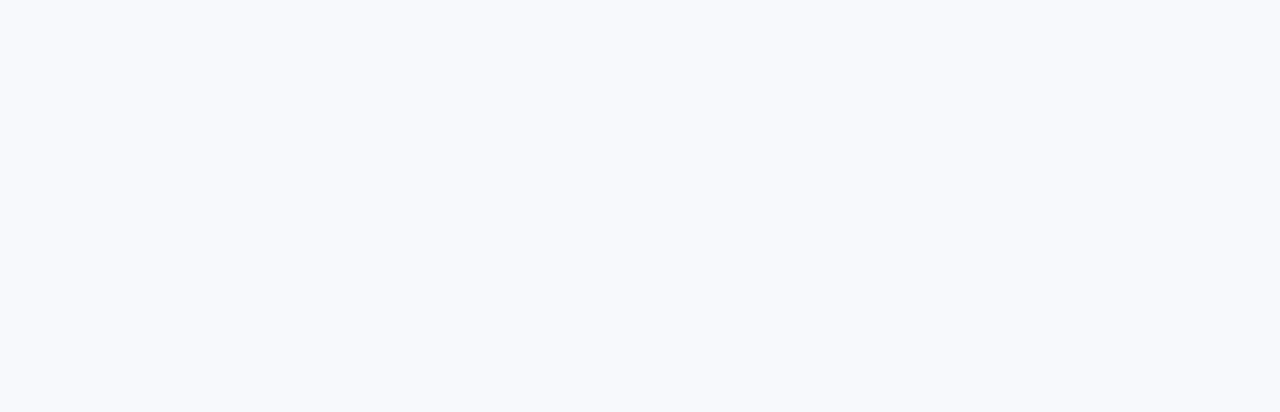
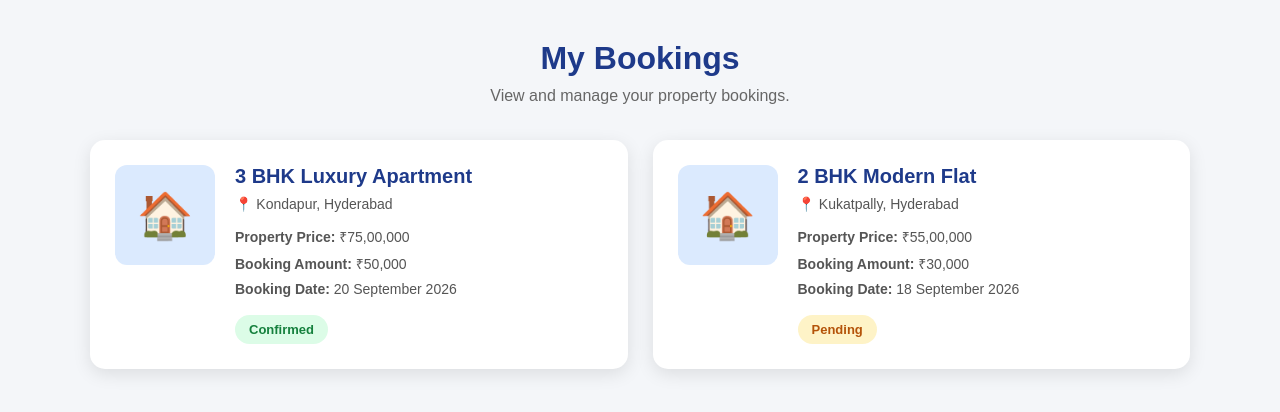
Before and after one commit to Amitxere/real-estate-application, a React app in the folder real-estate-frontend/: page /bookings in a window 1280 px wide. Before the commit this address had no page. Shown: the top 412 px of the page. Built offline with nearby package versions, Linux system fonts and the light colour scheme; the HTML template or start-up script is replaced by a standard one.

Commit message:
Added payment failure page

```diff
--- a/real-estate-frontend/src/App.jsx
+++ b/real-estate-frontend/src/App.jsx
@@ -8,6 +8,8 @@ import PaymentSuccess from "./payments/PaymentSuccess";
 import DocumentsPage from "./payments/DocumentsPage";
 import AnalyticsDashboard from "./analytics/AnalyticsDashboard";
 import PaymentReceipt from "./receipt/PaymentReceipt";
+import BookingsPage from "./bookings/BookingsPage";
+import PaymentFailure from "./payments/PaymentFailure";
 
 
 /* =========================================================
@@ -261,6 +263,19 @@ function App() {
        element={<PaymentReceipt />}
       />
 
+      {/* bookings pagw */}
+      <Route
+       path="/bookings"
+       element={<BookingsPage />}
+     />
+
+    {/* payment failur */}
+       <Route
+         path="/payment-failure"
+         element={<PaymentFailure />}
+       />
+
+
       </Routes>
 
 
--- /dev/null
+++ b/real-estate-frontend/src/bookings/BookingsPage.jsx
@@ -0,0 +1,73 @@
+import React from "react";
+
+const bookings = [
+  {
+    id: 1,
+    property: "3 BHK Luxury Apartment",
+    location: "Kondapur, Hyderabad",
+    price: "₹75,00,000",
+    bookingAmount: "₹50,000",
+    status: "Confirmed",
+    date: "20 September 2026",
+  },
+  {
+    id: 2,
+    property: "2 BHK Modern Flat",
+    location: "Kukatpally, Hyderabad",
+    price: "₹55,00,000",
+    bookingAmount: "₹30,000",
+    status: "Pending",
+    date: "18 September 2026",
+  },
+];
+
+const BookingsPage = () => {
+  return (
+    <div className="bookings-page">
+      <div className="bookings-container">
+        <h1>My Bookings</h1>
+        <p className="bookings-subtitle">
+          View and manage your property bookings.
+        </p>
+
+        <div className="bookings-list">
+          {bookings.map((booking) => (
+            <div className="booking-card" key={booking.id}>
+              <div className="booking-image">🏠</div>
+
+              <div className="booking-info">
+                <h2>{booking.property}</h2>
+                <p>📍 {booking.location}</p>
+
+                <div className="booking-details">
+                  <p>
+                    <strong>Property Price:</strong> {booking.price}
+                  </p>
+
+                  <p>
+                    <strong>Booking Amount:</strong>{" "}
+                    {booking.bookingAmount}
+                  </p>
+
+                  <p>
+                    <strong>Booking Date:</strong> {booking.date}
+                  </p>
+                </div>
+
+                <span
+                  className={`booking-status ${
+                    booking.status.toLowerCase()
+                  }`}
+                >
+                  {booking.status}
+                </span>
+              </div>
+            </div>
+          ))}
+        </div>
+      </div>
+    </div>
+  );
+};
+
+export default BookingsPage;
--- a/real-estate-frontend/src/index.css
+++ b/real-estate-frontend/src/index.css
@@ -1654,3 +1654,186 @@ button {
     max-width: 100%;
   }
 }
+
+
+/* My Bookings Page */
+
+.bookings-page {
+  min-height: 100vh;
+  background: #f4f6f9;
+  padding: 40px 20px;
+}
+
+.bookings-container {
+  max-width: 1100px;
+  margin: auto;
+}
+
+.bookings-container h1 {
+  color: #1e3a8a;
+  text-align: center;
+  margin-bottom: 10px;
+}
+
+.bookings-subtitle {
+  text-align: center;
+  color: #666;
+  margin-bottom: 35px;
+}
+
+.bookings-list {
+  display: grid;
+  grid-template-columns: repeat(2, 1fr);
+  gap: 25px;
+}
+
+.booking-card {
+  display: flex;
+  gap: 20px;
+  background: white;
+  padding: 25px;
+  border-radius: 15px;
+  box-shadow: 0 5px 18px rgba(0, 0, 0, 0.1);
+}
+
+.booking-image {
+  min-width: 100px;
+  height: 100px;
+  display: flex;
+  align-items: center;
+  justify-content: center;
+  background: #dbeafe;
+  border-radius: 12px;
+  font-size: 45px;
+}
+
+.booking-info {
+  flex: 1;
+}
+
+.booking-info h2 {
+  color: #1e3a8a;
+  font-size: 20px;
+  margin: 0 0 8px;
+}
+
+.booking-info p {
+  color: #555;
+  margin: 8px 0;
+  font-size: 14px;
+}
+
+.booking-details {
+  margin-top: 15px;
+}
+
+.booking-status {
+  display: inline-block;
+  padding: 7px 14px;
+  border-radius: 20px;
+  font-size: 13px;
+  font-weight: bold;
+  margin-top: 10px;
+}
+
+.booking-status.confirmed {
+  background: #dcfce7;
+  color: #15803d;
+}
+
+.booking-status.pending {
+  background: #fef3c7;
+  color: #b45309;
+}
+
+/* Responsive Design */
+
+@media (max-width: 768px) {
+  .bookings-list {
+    grid-template-columns: 1fr;
+  }
+
+  .booking-card {
+    flex-direction: column;
+  }
+
+  .booking-image {
+    width: 100%;
+  }
+}
+
+
+/* Payment Failure Page */
+
+.payment-failure-page {
+  min-height: 100vh;
+  background: #f4f6f9;
+  display: flex;
+  justify-content: center;
+  align-items: center;
+  padding: 40px 20px;
+}
+
+.failure-card {
+  width: 100%;
+  max-width: 500px;
+  background: white;
+  padding: 40px;
+  border-radius: 15px;
+  text-align: center;
+  box-shadow: 0 5px 25px rgba(0, 0, 0, 0.12);
+}
+
+.failure-icon {
+  width: 65px;
+  height: 65px;
+  margin: 0 auto 20px;
+  background: #dc2626;
+  color: white;
+  border-radius: 50%;
+  display: flex;
+  justify-content: center;
+  align-items: center;
+  font-size: 35px;
+  font-weight: bold;
+}
+
+.failure-card h1 {
+  color: #dc2626;
+  margin-bottom: 15px;
+}
+
+.failure-card p {
+  color: #666;
+  margin: 12px 0;
+}
+
+.failure-card h2 {
+  color: #222;
+  margin: 25px 0;
+}
+
+.failure-card button {
+  width: 100%;
+  padding: 14px;
+  margin-top: 15px;
+  border: none;
+  border-radius: 8px;
+  background: #2563eb;
+  color: white;
+  font-size: 16px;
+  font-weight: bold;
+  cursor: pointer;
+}
+
+.failure-card button:hover {
+  background: #1d4ed8;
+}
+
+.failure-card .failure-home-button {
+  background: #6b7280;
+}
+
+.failure-card .failure-home-button:hover {
+  background: #4b5563;
+}
--- /dev/null
+++ b/real-estate-frontend/src/payments/PaymentFailure.jsx
@@ -0,0 +1,37 @@
+import React from "react";
+import { useNavigate } from "react-router-dom";
+
+const PaymentFailure = () => {
+  const navigate = useNavigate();
+
+  return (
+    <div className="payment-failure-page">
+      <div className="failure-card">
+        <div className="failure-icon">✕</div>
+
+        <h1>Payment Failed</h1>
+
+        <p>
+          Unfortunately, your payment could not be completed.
+        </p>
+
+        <h2>₹50,000</h2>
+
+        <p>Transaction ID: TXN123456789</p>
+
+        <button onClick={() => navigate("/payment")}>
+          Try Again
+        </button>
+
+        <button
+          className="failure-home-button"
+          onClick={() => navigate("/")}
+        >
+          Back to Home
+        </button>
+      </div>
+    </div>
+  );
+};
+
+export default PaymentFailure;
```
